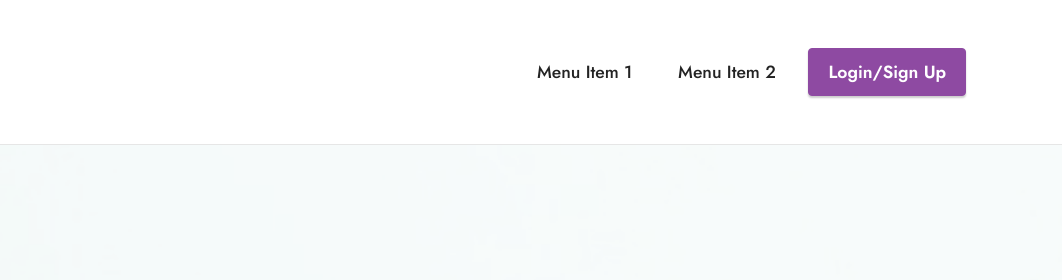
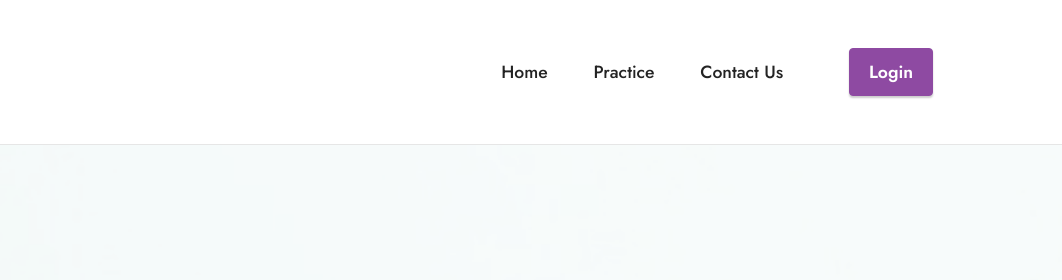
Before and after one commit to rasikaghadge/quiz-trivia, a plain HTML site: page aboutus.html in a window 1280 px wide. Shown: the top 280 px of the page, 218-1280 px from the left. Drawn offline with Linux system fonts and the light colour scheme; files that its build step writes are made by us from their sources; files whose address does not match are found by name.

Commit message:
navbar changes

```diff
--- a/aboutus.html
+++ b/aboutus.html
@@ -50,11 +50,12 @@
                 </div>
             </button>
             <div class="collapse navbar-collapse" id="navbarSupportedContent">
-                <ul class="navbar-nav nav-dropdown" data-app-modern-menu="true"><li class="nav-item"><a class="nav-link link text-black display-4" href="">Menu Item 1</a></li>
-                <li class="nav-item"><a class="nav-link link text-black display-4" href="">
-                            Menu Item 2</a></li></ul>
+                <ul class="navbar-nav nav-dropdown" data-app-modern-menu="true">
+                <li class="nav-item"><a class="nav-link link text-black display-4" href="index.html">Home</a></li>
+                <li class="nav-item"><a class="nav-link link text-black display-4" href="">Practice</a></li>
+                <li class="nav-item"><a class="nav-link link text-black display-4" href="">Contact Us</a></li></ul>
 
-                <div class="navbar-buttons mbr-section-btn"><a class="btn btn-primary display-4" href="">Login/Sign Up</a></div>
+                <div class="navbar-buttons mbr-section-btn"><a class="btn btn-primary display-4" href="">Login</a></div>
             </div>
         </div>
     </nav>
@@ -99,9 +100,9 @@
         <div class="row justify-content-center">
             <div class="col-12 col-lg-9">
                 <div class="image-wrapper">
-                    <img src="assets/images/6.jpg" alt="Quizzes based on your interests">
+                    <!-- <img src="assets/images/6.jpg" alt="Quizzes based on your interests">
                     <p class="mbr-description mbr-fonts-style mt-2 align-center display-4">
-                        Image</p>
+                        Image</p> -->
                 </div>
             </div>
         </div>
@@ -154,8 +155,8 @@
 
 
                 <li class="foot-menu-item mbr-fonts-style display-7"><a href = "https://twitter.com">Home</a></li>
-                <li class="foot-menu-item mbr-fonts-style display-7"><a href = "">Categories</a></li>
-                <li class="foot-menu-item mbr-fonts-style display-7"><a href = "">Item</a></li></ul>
+                <li class="foot-menu-item mbr-fonts-style display-7"><a href = "">Practice</a></li>
+                <li class="foot-menu-item mbr-fonts-style display-7"><a href = "">Contact Us</a></li></ul>
 
             </div>
             <div class="row social-row">
```
